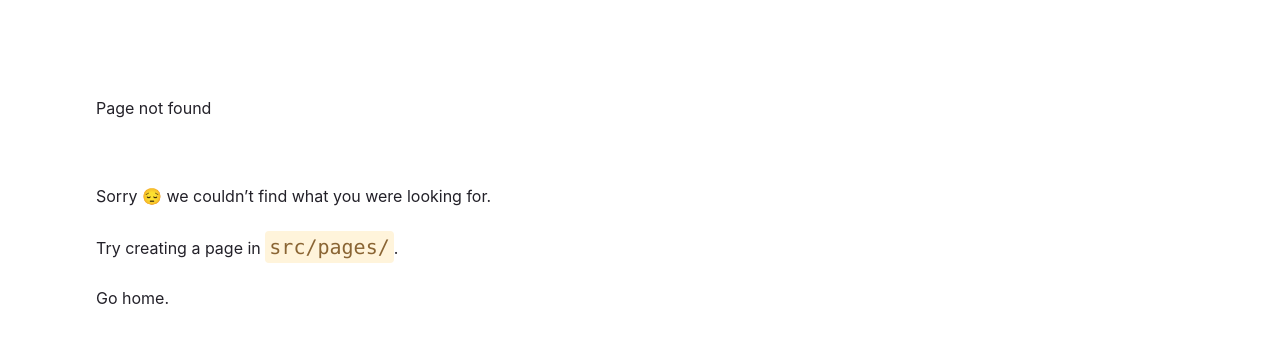
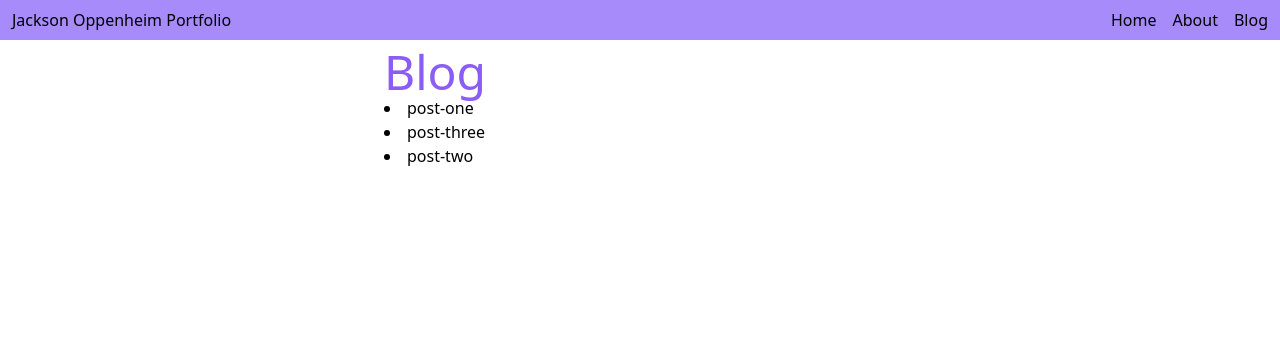
Before and after one commit to jacksonopp/gatsby-portfolio, a Gatsby site: page /blog in a window 1280 px wide. Before the commit this address had no page. Built offline with nearby package versions, Linux system fonts and the light colour scheme; Gatsby itself is replaced by a stand-in of ours.

Commit message:
added css declaration added posts added blog page

```diff
--- /dev/null
+++ b/declarations.d.ts
@@ -0,0 +1 @@
+declare module '*.css'
--- a/gatsby-config.js
+++ b/gatsby-config.js
@@ -7,5 +7,12 @@ module.exports = {
     `gatsby-plugin-postcss`,
     `gatsby-plugin-image`,
     `gatsby-plugin-sharp`,
+    {
+      resolve: "gatsby-source-filesystem",
+      options: {
+        name: `blog`,
+        path: `${__dirname}/blog`
+      }
+    }
   ],
 };
--- a/src/components/layout.tsx
+++ b/src/components/layout.tsx
@@ -1,4 +1,4 @@
-import { Link } from 'gatsby';
+import { Link, useStaticQuery, graphql } from 'gatsby';
 import React from 'react';
 import { navLink } from './layout.module.css';
 
@@ -7,21 +7,43 @@ interface Props {
 }
 
 const Layout: React.FC<Props> = ({ pageTitle, children }) => {
+  const data = useStaticQuery(graphql`
+    query MyQuery {
+      site {
+        siteMetadata {
+          title
+        }
+      }
+    }
+  `);
+
   return (
     <div>
-      <title>{pageTitle}</title>
-      <nav className='w-screen bg-purple-400 py-2 mb-2'>
-        <ul className='flex gap-4 justify-center'>
+      <title>
+        {pageTitle} | {data.site.siteMetadata.title}
+      </title>
+      <nav className='w-screen bg-purple-400 py-2 px-3 mb-2 flex justify-between'>
+        <header className="">{data.site.siteMetadata.title}</header>
+        <ul className='flex gap-4'>
           <li>
-            <Link to='/' className={navLink}>Home</Link>
+            <Link to='/' className={navLink}>
+              Home
+            </Link>
           </li>
           <li>
-            <Link to='/about' className={navLink}>About</Link>
+            <Link to='/about' className={navLink}>
+              About
+            </Link>
+          </li>
+          <li>
+            <Link to='/blog' className={navLink}>
+              Blog
+            </Link>
           </li>
         </ul>
       </nav>
       <main className='mx-auto max-w-lg'>
-        <h1 className="text-purple-500 text-5xl">{pageTitle}</h1>
+        <h1 className='text-purple-500 text-5xl'>{pageTitle}</h1>
         {children}
       </main>
     </div>
--- /dev/null
+++ b/src/pages/blog.tsx
@@ -0,0 +1,30 @@
+import React from 'react'
+import Layout from '../components/layout'
+import { graphql } from 'gatsby'
+import { AllBlogPosts } from '../queries/blogpost'
+
+interface Props {
+  data: AllBlogPosts
+}
+
+const BlogPage: React.FC<Props> = ({data}) => {
+  return (
+    <Layout pageTitle="Blog">
+      {data.allFile.nodes.map((post, i) => (
+        <li key={i}>{post.name}</li>
+      ))}
+    </Layout>
+  )
+}
+
+export const allPosts = graphql`
+  query {
+    allFile {
+      nodes {
+        name
+      }
+    }
+  }
+`;
+
+export default BlogPage
--- /dev/null
+++ b/src/queries/blogpost.ts
@@ -0,0 +1,9 @@
+import { graphql } from 'gatsby';
+
+export interface AllBlogPosts {
+  allFile: {
+    nodes: {
+      name: string
+    }[]
+  }
+}
```
Also changed, not shown: blog/post-one.mdx (added), blog/post-three.mdx (added), blog/post-two.mdx (added).
